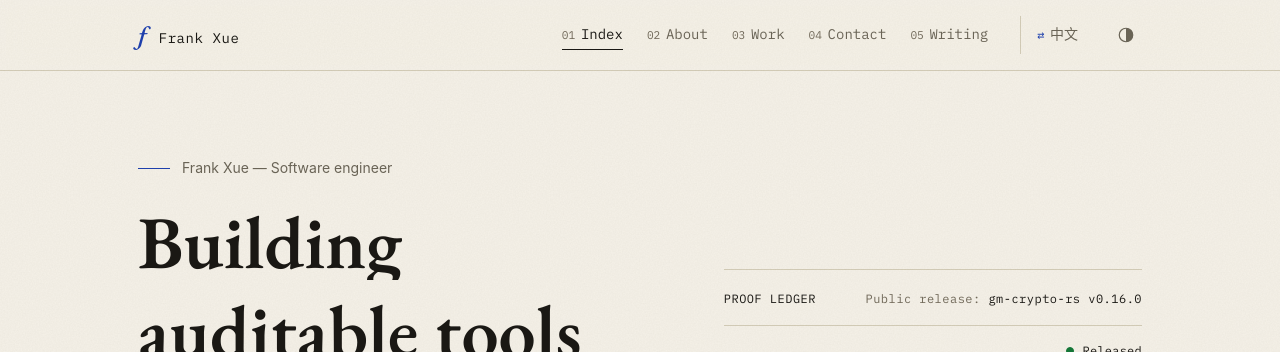
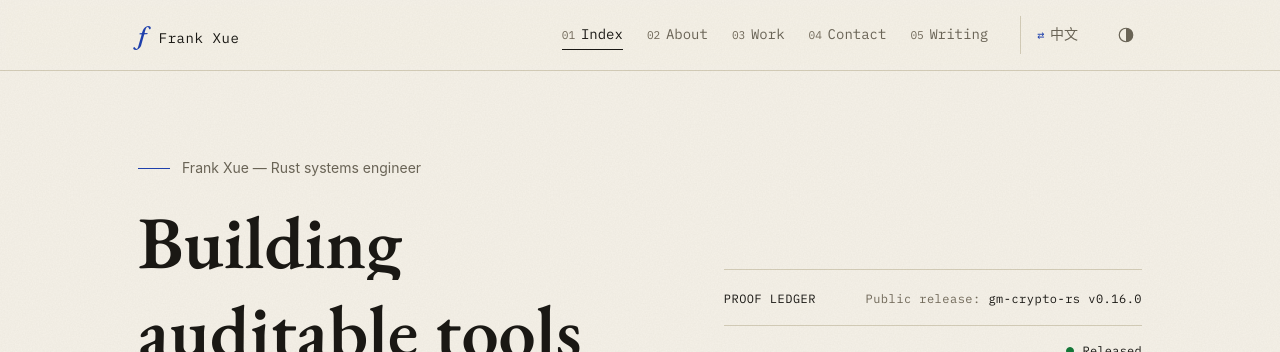
Before and after one commit to frankxue831/frankxue831.github.io, a Jekyll site: the page built from index.html, in a window 1280 px wide and 900 px high. Shown: the top 352 px of the window. Built offline with Jekyll 4.4.1, drawn with Linux system fonts in a browser that asks for light colours.

Commit message:
hero: sharpen identity eyebrow; tighten one EN phrase
From the design-research pass (PR A of 3). Research finding: credibility
locks in ~50ms and a visitor should grasp role/focus in ~5s, so the
first-read identity line should carry the specialization, not a generic title.

- Hero eyebrow EN: "Software engineer" → "Rust systems engineer" so the
  specialization hits before the (deliberately abstract, decrypt-animated,
  validator-guarded) H1. ZH mirror: "软件工程师" → "Rust 系统开发工程师"
  (grok-vetted: plain "系统工程师" reads as enterprise/IT in Chinese; the
  longer form keeps the systems-programming sense).
- ghrunners EN: "a careless command nukes an in-progress build" → "can kill"
  — restores the modality the ZH already carries (可能干掉) and fits the
  understated voice; fixed verb parallelism (or bootstrap).

EN concision was independently reviewed by codex + grok: both rated the
prose already at standard (home/about/work/contact all SHIP). The other
codex suggestions were declined because they'd break the just-reviewed
EN↔ZH parity. H1 / validator hero guard / facts unchanged. Build + validate
green; browser-verified EN+ZH home.

Co-Authored-By: Claude Opus 4.8 (1M context) <noreply@anthropic.com>

```diff
--- a/index.html
+++ b/index.html
@@ -12,7 +12,7 @@ alternate: /zh/
 
     <div class="hero__grid">
         <div class="hero__copy">
-            <p class="hero__eyebrow">Frank Xue — Software engineer</p>
+            <p class="hero__eyebrow">Frank Xue — Rust systems engineer</p>
 
             <h1 class="hero__title">
                 Building auditable tools
--- a/projects/ghrunners.html
+++ b/projects/ghrunners.html
@@ -45,7 +45,7 @@ summary_outcome: "Typed findings and guarded control act on the same authoritati
             config behind <code>0700</code> permissions, and the GitHub API knows
             whether the job ever landed. You SSH in and reassemble it by hand —
             and the obvious fix, restarting the runner, is exactly where a
-            careless command nukes an in-progress build or bootstraps it into the
+            careless command can kill an in-progress build or bootstrap it into the
             wrong launchd domain.
         </p>
 
--- a/zh/index.html
+++ b/zh/index.html
@@ -13,7 +13,7 @@ alternate: /
 
     <div class="hero__grid">
         <div class="hero__copy">
-            <p class="hero__eyebrow">Frank Xue / 软件工程师</p>
+            <p class="hero__eyebrow">Frank Xue / Rust 系统开发工程师</p>
 
             <h1 class="hero__title">
                 为代码、密码学和 Agent，写可审计、
```
